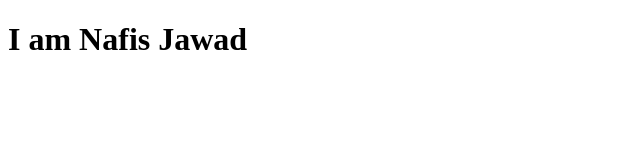
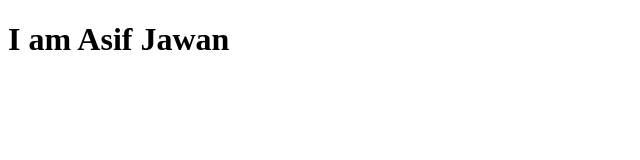
Before and after one commit to codingWithJawan/jawan, a plain HTML site: page index.html in a window 1280 px wide. Shown: the whole page, without its empty margins (0-640 px from the left). Drawn offline with Linux system fonts and the light colour scheme.

Commit message:
jawad again

```diff
--- a/index.html
+++ b/index.html
@@ -6,6 +6,6 @@
     <title>Document</title>
 </head>
 <body>
-    <h1>I am Nafis Jawad</h1>
+    <h1>I am Asif Jawan</h1>
 </body>
 </html>
```
Also changed, not shown: 1 other file.
